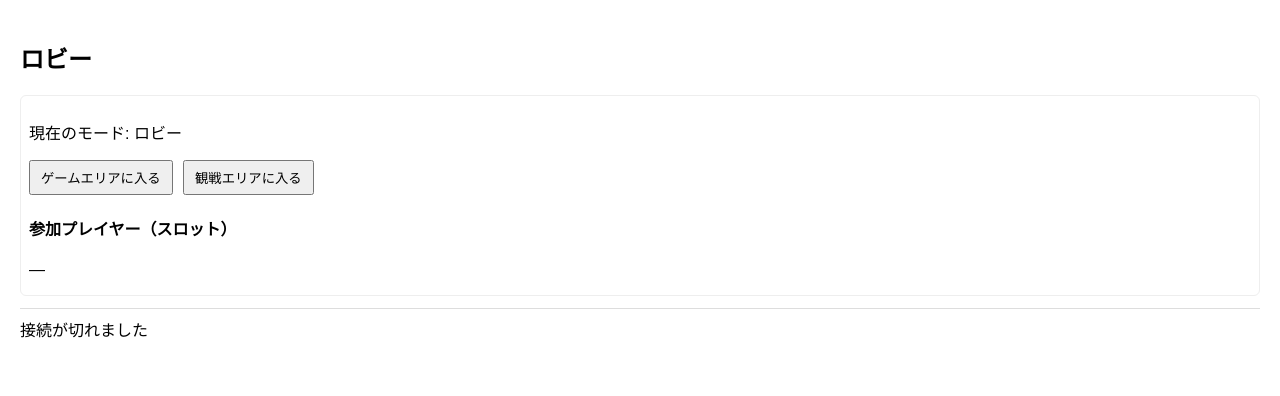
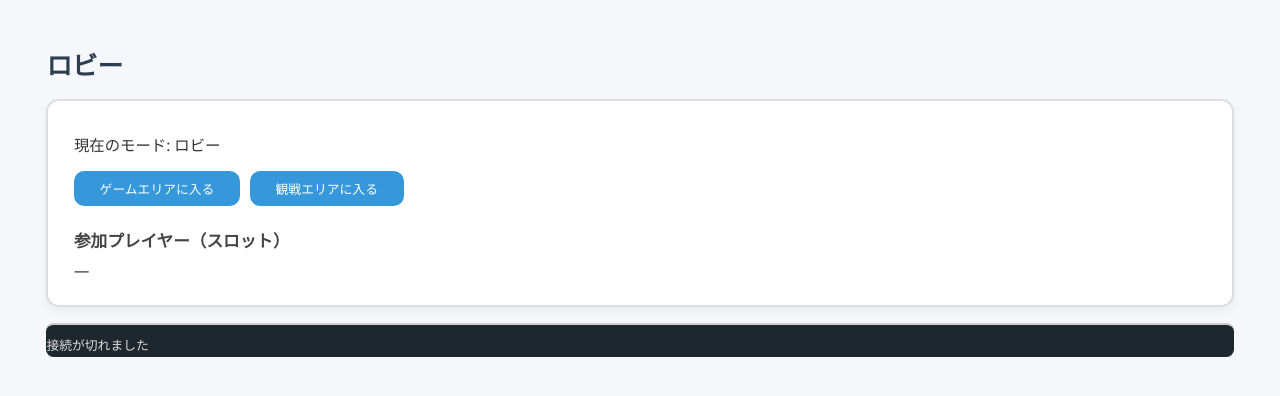
Before and after one commit to rirtir/ito_online, a plain HTML site: page static/index.html in a window 1280 px wide. Drawn offline with Linux system fonts and the light colour scheme.

Commit message:
Add files via upload

```diff
--- a/static/index.html
+++ b/static/index.html
@@ -11,6 +11,135 @@
     .slot { margin: 2px 0; }
     .area { margin-top: 12px; padding: 8px; border: 1px solid #eee; border-radius: 6px; }
     button { padding: 6px 10px; }
+
+    body {
+      font-family: "Segoe UI", "Hiragino Sans", sans-serif;
+      padding: 2vh 3vw;
+      background: #f5f7fa;
+      color: #333;
+      font-size: 1.2vw;
+    }
+
+    h2 {
+      margin-bottom: 1vh;
+      font-size: 2vw;
+      color: #2c3e50;
+    }
+
+    .area {
+      margin-top: 2vh;
+      padding: 2vh 2vw;
+      border: 0.2vw solid #ddd;
+      border-radius: 1vw;
+      background: #fff;
+      box-shadow: 0 0.5vh 1vh rgba(0,0,0,0.05);
+    }
+
+    #controls {
+      margin-bottom: 2vh;
+    }
+
+    button {
+      padding: 1vh 2vw;
+      border: none;
+      border-radius: 0.8vw;
+      background: #3498db;
+      color: #fff;
+      font-size: 1vw;
+      cursor: pointer;
+      transition: all 0.2s ease;
+    }
+
+    button:hover {
+      background: #2980b9;
+    }
+
+    button:active {
+      transform: scale(0.95);
+    }
+
+    button.hidden {
+      display: none;
+    }
+
+    #myInfo {
+      margin: 1.5vh 0;
+      font-weight: bold;
+      font-size: 1.2vw;
+      color: #27ae60;
+    }
+
+    #slots h4 {
+      margin-bottom: 1vh;
+      font-size: 1.3vw;
+      color: #444;
+    }
+
+    .slot {
+      padding: 0.8vh 1vw;
+      margin: 0.8vh 0;
+      border-radius: 0.6vw;
+      background: #ecf0f1;
+      font-size: 1vw;
+      transition: background 0.2s;
+    }
+
+    .slot:hover {
+      background: #dfe6e9;
+    }
+
+    #log {
+      margin-top: 2vh;
+      border-top: 0.2vw solid #ccc;
+      padding-top: 1vh;
+      max-height: 30vh;
+      overflow: auto;
+      font-family: monospace;
+      font-size: 1vw;
+      background: #1e272e;
+      color: #dcdde1;
+      border-radius: 0.6vw;
+    }
+
+    #log div {
+      padding: 0.3vh 0;
+    }
+
+    @media screen and (orientation: portrait) {
+
+      body {
+        font-size: 4vw;
+      }
+
+      h2 {
+        font-size: 8vw;
+      }
+
+      button {
+        font-size: 4vw;
+      }
+
+      button.hidden {
+        display: none;
+      }
+
+      #myInfo {
+        font-size: 3vw;
+      }
+
+      #slots h4 {
+        font-size: 5vw;
+      }
+
+      .slot {
+        font-size: 3vw;
+      }
+
+      #log {
+        font-size: 3vw;
+      }
+    }
+
   </style>
 </head>
 <body>
```
